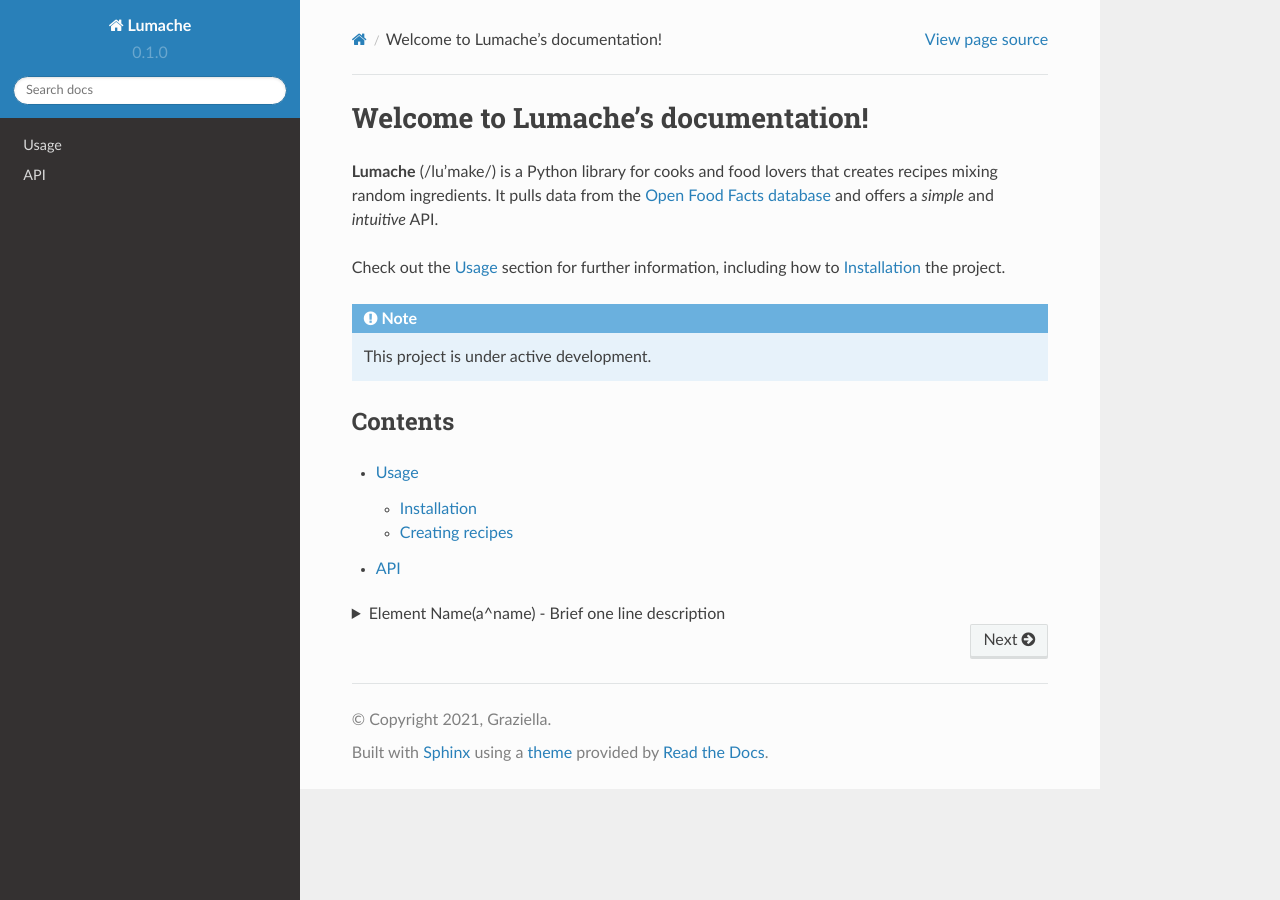
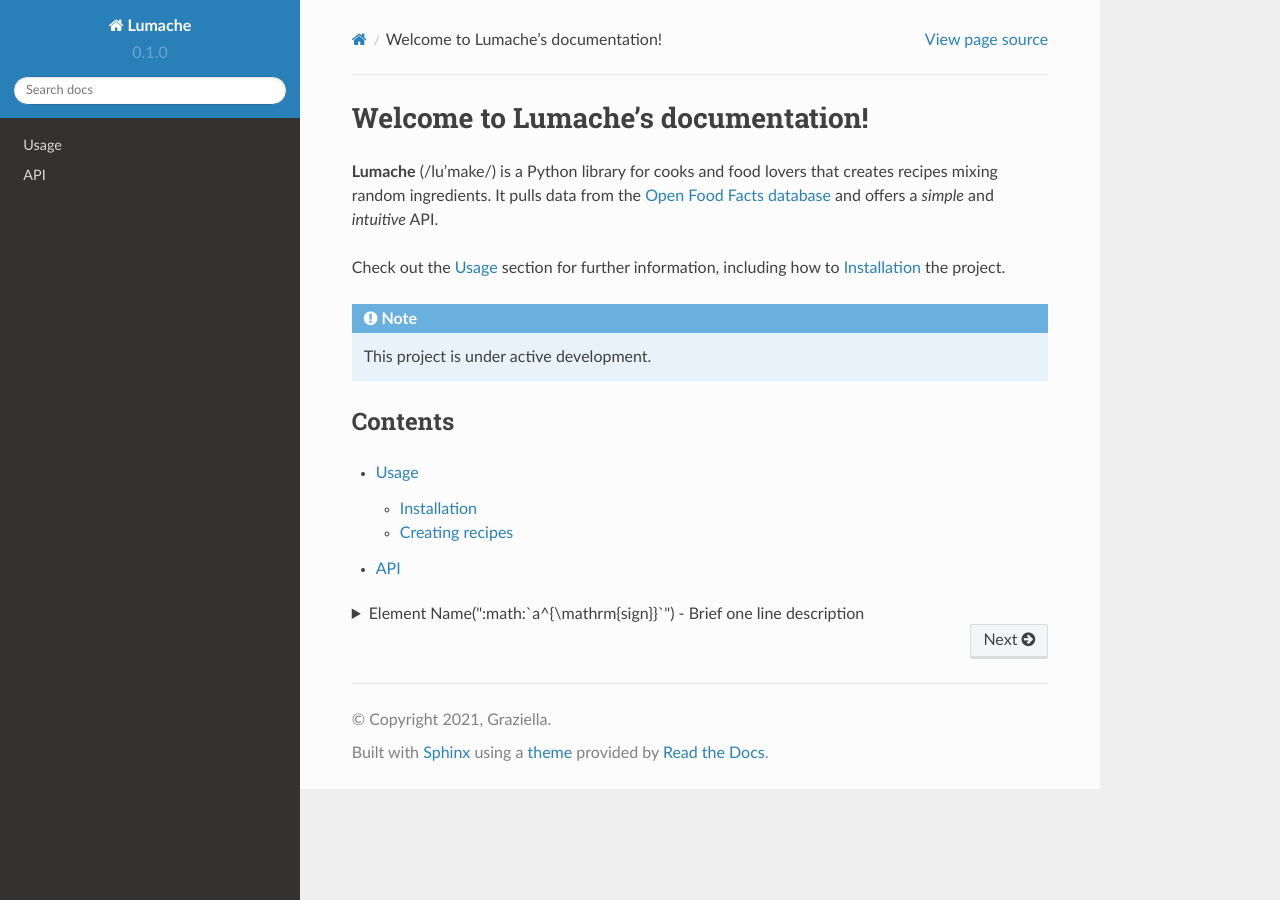
Before and after one commit to HaomiaoLuoLlanio/doc_beginning, a Sphinx documentation site: the page built from docs/source/index.rst, in a window 1280 px wide. Built offline with Sphinx 7.4.7 and the Read the Docs theme 2.0.0, drawn with Linux system fonts in a browser that asks for light colours.

Commit message:
Update index.rst

```diff
--- a/docs/source/index.rst
+++ b/docs/source/index.rst
@@ -24,7 +24,7 @@
 .. raw:: html
 
    <details>
-     <summary>Element Name(a^name) - Brief one line description</summary>
+     <summary>Element Name(":math:`a^{\mathrm{sign}}`") - Brief one line description</summary>
      <p>Element name: expression<br>
      Details:<br>
      Examples:<br>
```
